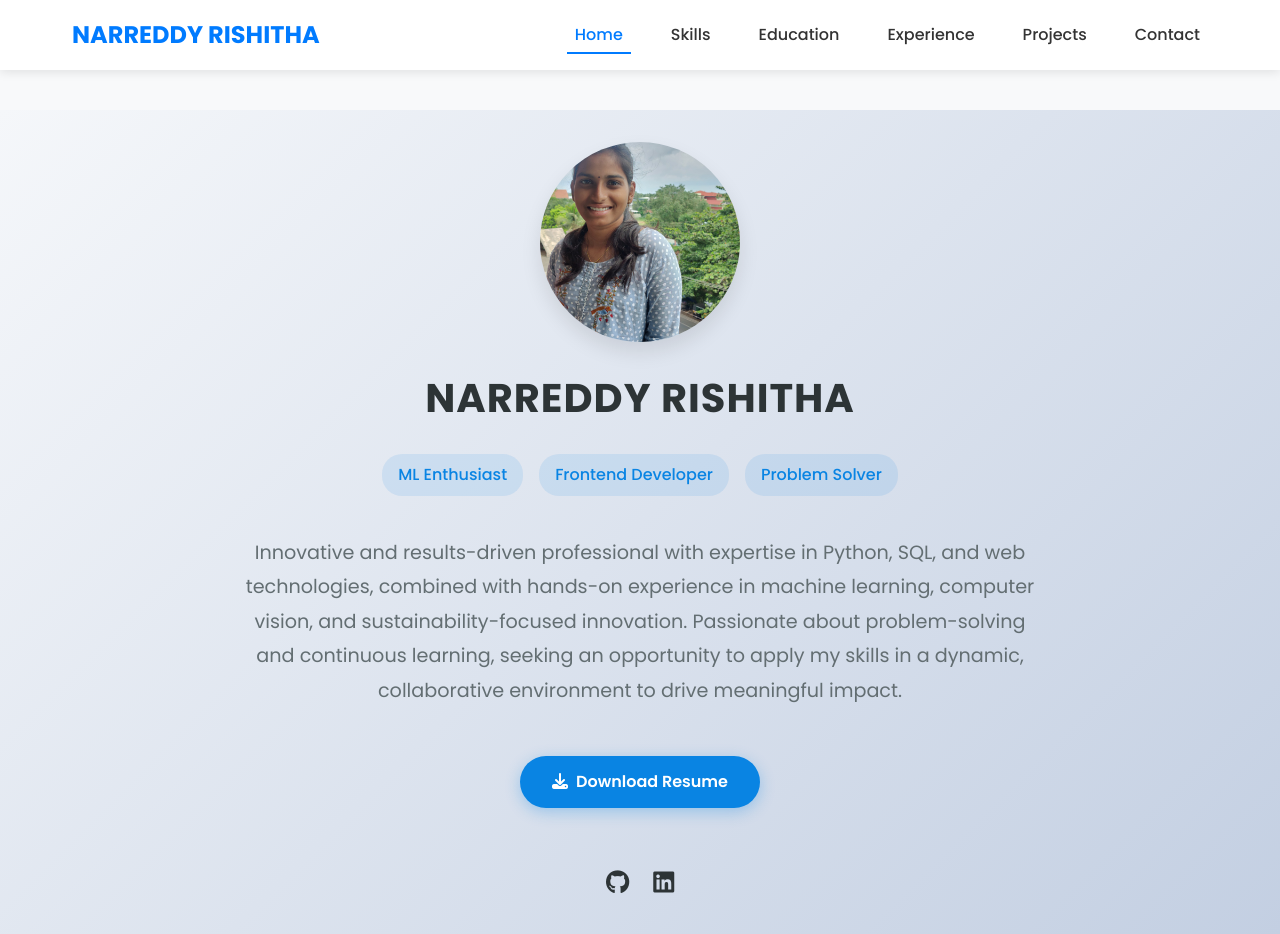
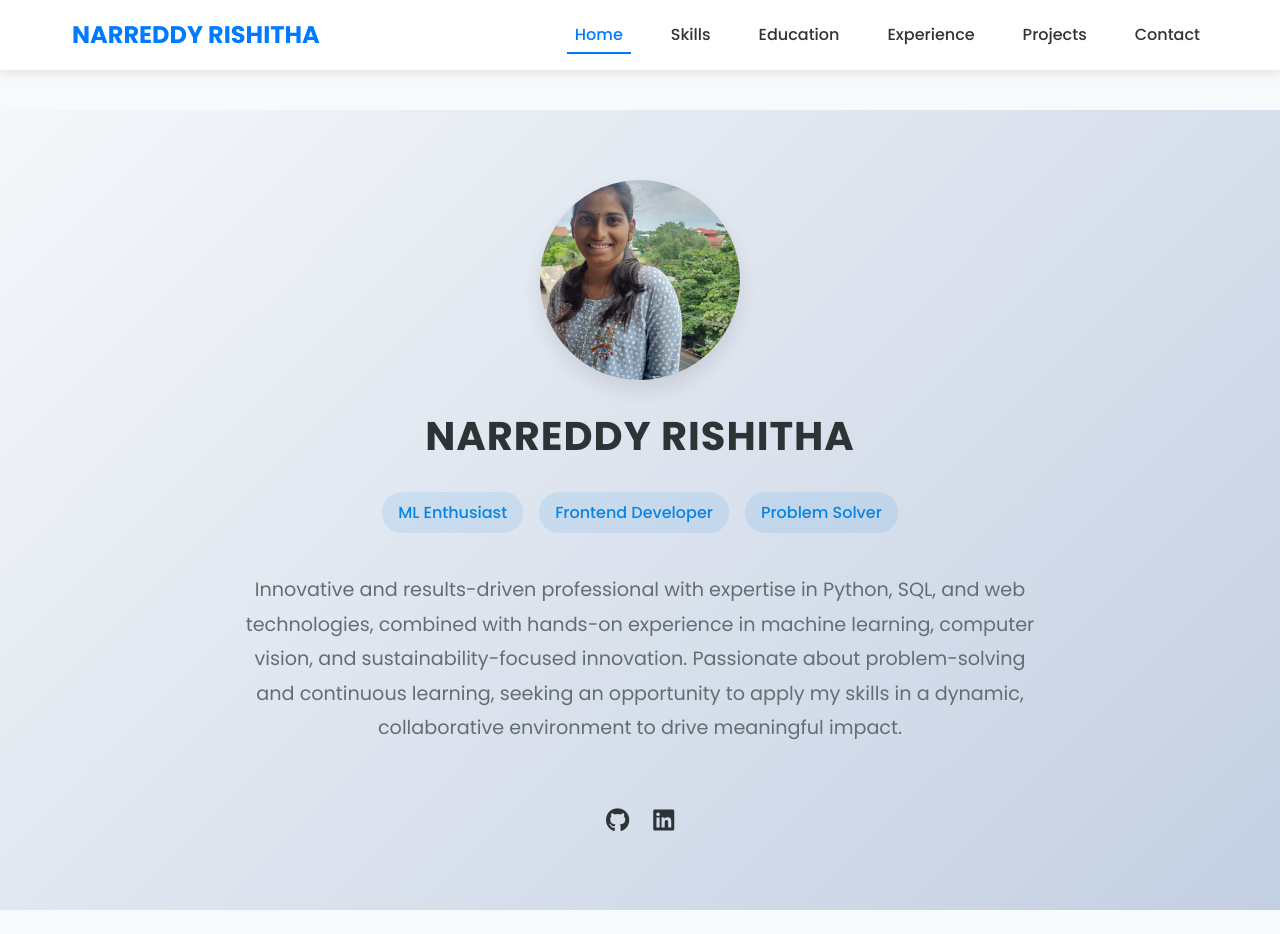
Before and after one commit to NARREDDYRISHITHA/myportfolio, a React (Create React App) app: page /home in a window 1280 px wide. After the commit the page ends 910 px from the top, so only its background shows below. Built offline with nearby package versions, Linux system fonts and the light colour scheme.

Commit message:
Update Home.js

```diff
--- a/src/components/Home.js
+++ b/src/components/Home.js
@@ -132,18 +132,7 @@ function Home() {
         in a dynamic, collaborative environment to drive meaningful impact.
       </Description>
 
-      <ResumeButton
-        href="https://drive.google.com/file/d/1WbReRqPY_Jpy2f9JHEVTaCwZfOGE-uJV/view?usp=sharing"
-        target="_blank"
-        rel="noopener noreferrer"
-        initial={{ y: 20, opacity: 0 }}
-        animate={{ y: 0, opacity: 1 }}
-        transition={{ delay: 0.5, duration: 0.5 }}
-        whileHover={{ scale: 1.05 }}
-      >
-        <i className="fas fa-download" style={{ marginRight: '8px' }}></i>
-        Download Resume
-      </ResumeButton>
+
 
       <SocialLinks
         initial={{ y: 20, opacity: 0 }}
```
